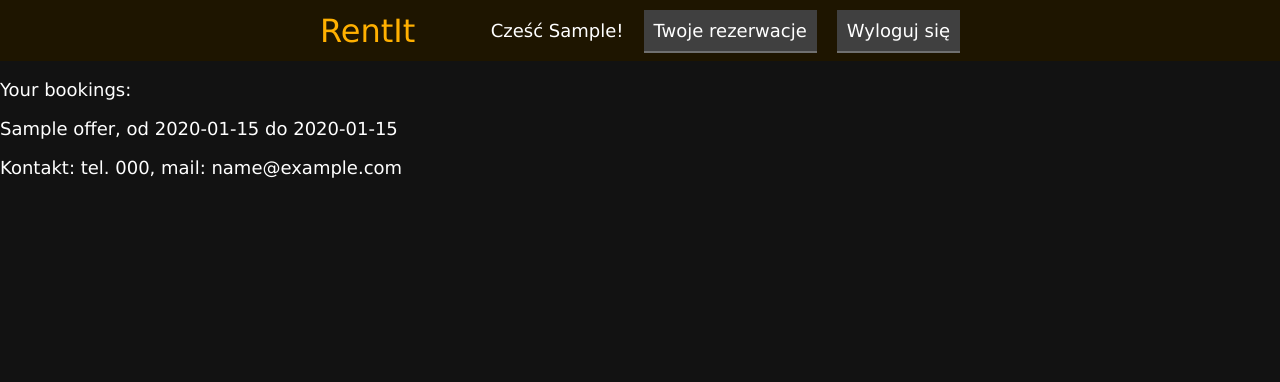
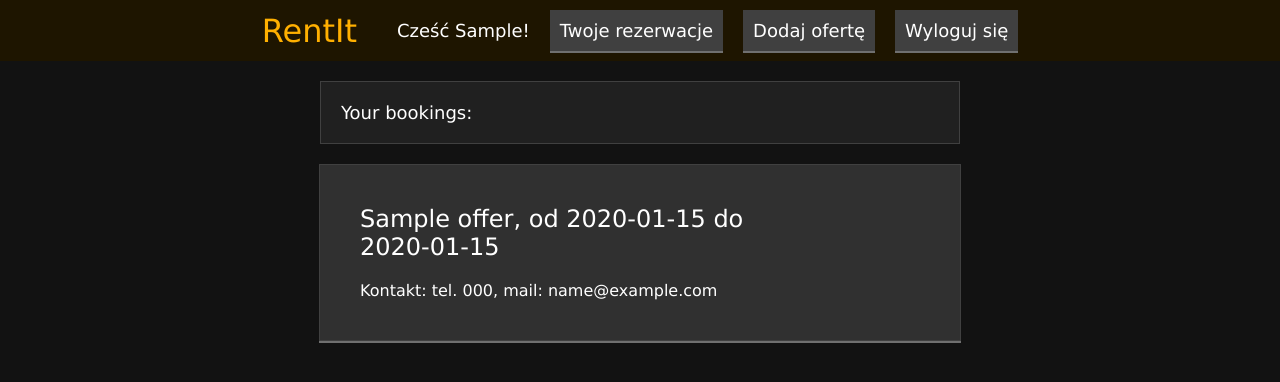
Before and after one commit to staniewzki/iii, a Django app: page /manage/ in a window 1280 px wide. Shown: the top 382 px of the page. Run offline with Django 5.2, Linux system fonts and the light colour scheme; a user stored in the database is signed in; tables that the repository leaves empty hold one stand-in row (values such as "Sample post").

Commit message:
prettified the frontend again

```diff
--- a/offers/static/style.css
+++ b/offers/static/style.css
@@ -17,6 +17,7 @@ body {
   border: none;
   cursor: pointer;
   box-shadow: #707070 0 2px;
+  white-space: nowrap;
 }
 
 .btn:hover {
@@ -53,7 +54,7 @@ body {
 }
 
 .search {
-  padding: 80px 25vw;
+  padding: 80px 0;
   background-color: #202020;
   display: flex;
   justify-content: center;
@@ -72,10 +73,13 @@ body {
   box-shadow: #707070 0 2px;
   border: none;
   color: white;
+  flex: 5;
+  min-width: 100px;
 }
 
 .search-bar {
   width: 100%;
+  min-width: 200px;
 }
 
 textarea:focus, input:focus{
@@ -123,13 +127,14 @@ textarea:focus, input:focus{
 .offer-list {
   padding: 0 25vw;
   display: flex;
+  flex-direction: column;
   justify-content: center;
   align-items: center;
   gap: 20px;
 }
 
 .offer-item {
-  width: 100%;
+  width: calc(100% - 80px);
   padding: 40px;
   background-color: #303030;
   border: 1px solid #404040;
@@ -163,3 +168,24 @@ textarea:focus, input:focus{
   max-width: 80%;
   word-wrap: break-word;
 }
+
+.booking-info {
+  display: flex;
+  flex-direction: column;
+  width: 100%;
+  gap: 20px;
+}
+
+.booking-desc {
+  margin: 0;
+  font-size: 24px;
+  max-width: 80%;
+  word-wrap: break-word;
+}
+
+.booking-contact {
+  margin: 0;
+  font-size: 16px;
+  max-width: 80%;
+  word-wrap: break-word;
+}
--- a/offers/templates/base.html
+++ b/offers/templates/base.html
@@ -15,6 +15,7 @@
       {% if user.is_authenticated %}
         Cześć {{ user.first_name }}!
         <a href="{% url 'manage' %}" class="btn">Twoje rezerwacje</a>
+      <a href="{% url 'add_offer' %}" class="btn">Dodaj ofertę</a>
         <form method="post" action="{% url 'logout' %}">
           {% csrf_token %}
           <button type="submit" class="btn">Wyloguj się</button>
@@ -23,7 +24,6 @@
         <a href="{% url 'login' %}" class="btn">Zaloguj się</a>
       {% endif %}
     </div>
-
     {% block content %}
     {% endblock %}
   </main>
--- a/offers/templates/manage.html
+++ b/offers/templates/manage.html
@@ -4,19 +4,24 @@
 
 <div>
     {% block content %}
-    <p>Your bookings:</p>
+    <p class="offers-header">Your bookings:</p>
     {% if bookings %}
+        <div class="offer-list">
             {% for booking in bookings %}
-            <div>
-                <p>
+            <div class="offer-item">
+                <div class="booking-info">
+                    <p class="booking-desc">
                         {{ booking.offer.name }},
                         od {{ booking.begin | date:"Y-m-d" }} do {{ booking.end | date:"Y-m-d" }}
                     </p>
-                <p>
+                    <p class="booking-contact">
                         Kontakt: tel. {{ booking.offer.owner.phone_number }}, mail: {{ booking.offer.owner.user.email }}
                     </p>
                 </div>
+            </div>
             {% endfor %}
+        </div>
+
     {% else %}
         <p>You do not have any bookings yet.</p>
     {% endif %}
--- a/offers/templates/offers.html
+++ b/offers/templates/offers.html
@@ -3,6 +3,7 @@
 {% block title %}RentIt{% endblock %}
 
 {% block content %}
+  {% if offers %}
   <p class="offers-header">Oferty dla przedmiotu "{{ kind }}" od {{ begin }} do {{ end }}:</p>
   <div class="offer-list">
     {% for offer in offers %}
@@ -20,4 +21,7 @@
     </div>
     {% endfor %}
   </div>
+  {% else %}
+  <p class="offers-header">Nie znaleziono ofert dla przedmiotu "{{ kind }}" od {{ begin }} do {{ end }}.</p>
+  {% endif %}
 {% endblock %}
```
Also changed, not shown: offers/templates/add_offer.html (+5 -7 lines), offers/templates/registration/login.html (+0 -14 lines). Lines whose indentation alone changed are shown as unchanged.
